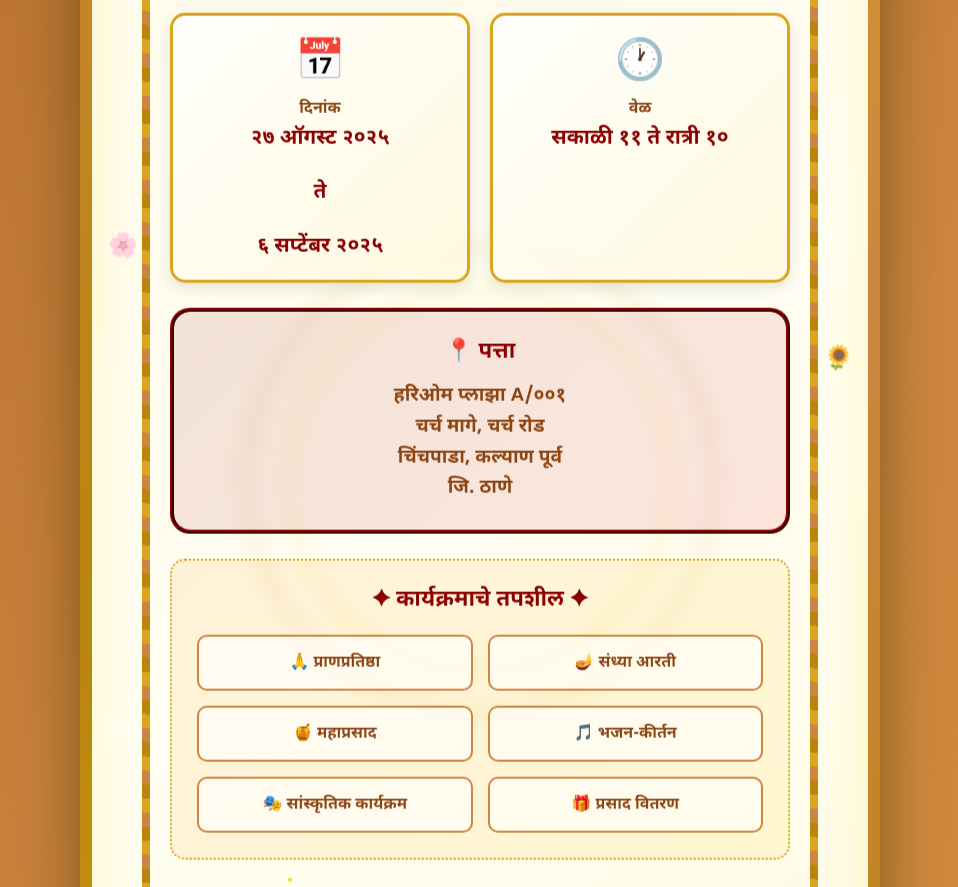
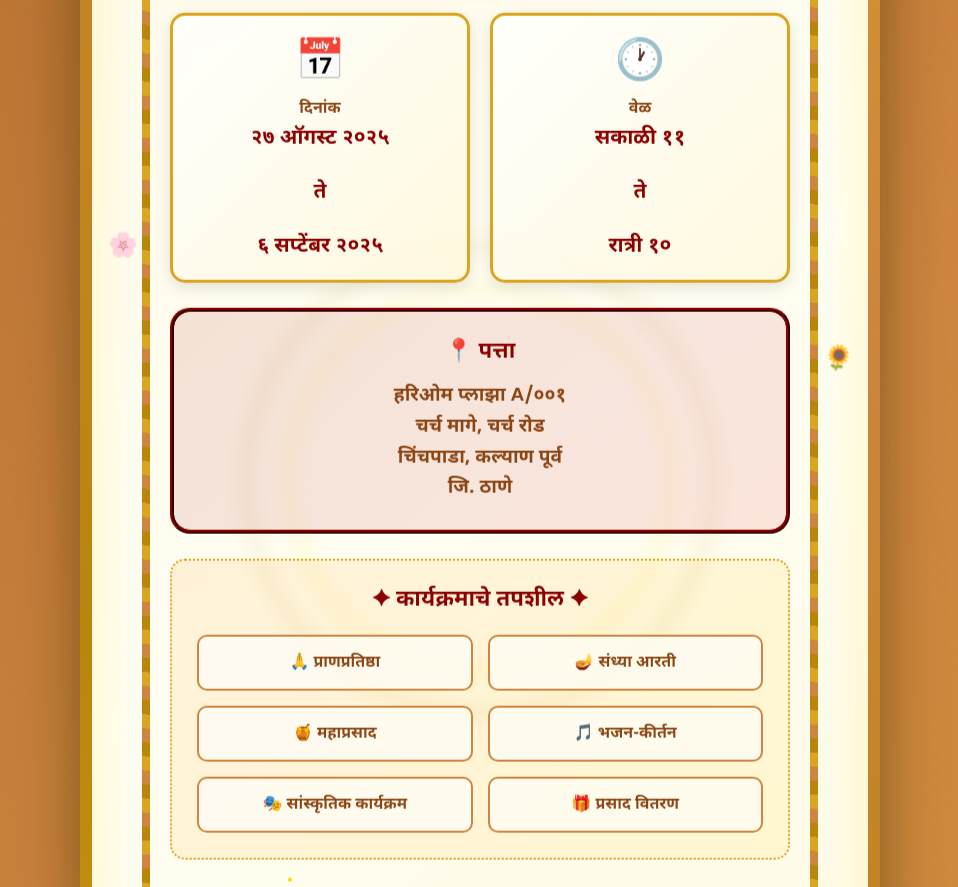
Before and after one commit to RohitSadavarti/invitation, a plain HTML site: page index.html in a window 1280 px wide. Shown: the part 783-1670 px from the top of the page, without its empty margins (160-1118 px from the left). Drawn offline with Linux system fonts and the light colour scheme.

Commit message:
Update index.html

```diff
--- a/index.html
+++ b/index.html
@@ -607,7 +607,7 @@
                     <div class="date-time-card">
                         <span class="card-icon">🕐</span>
                         <div class="card-label">वेळ</div>
-                        <div class="card-value">सकाळी ११ ते रात्री १०</div>
+                        <div class="card-value">सकाळी ११ <br><br>ते<br><br> रात्री १०</div>
                     </div>
                 </div>
 
```
